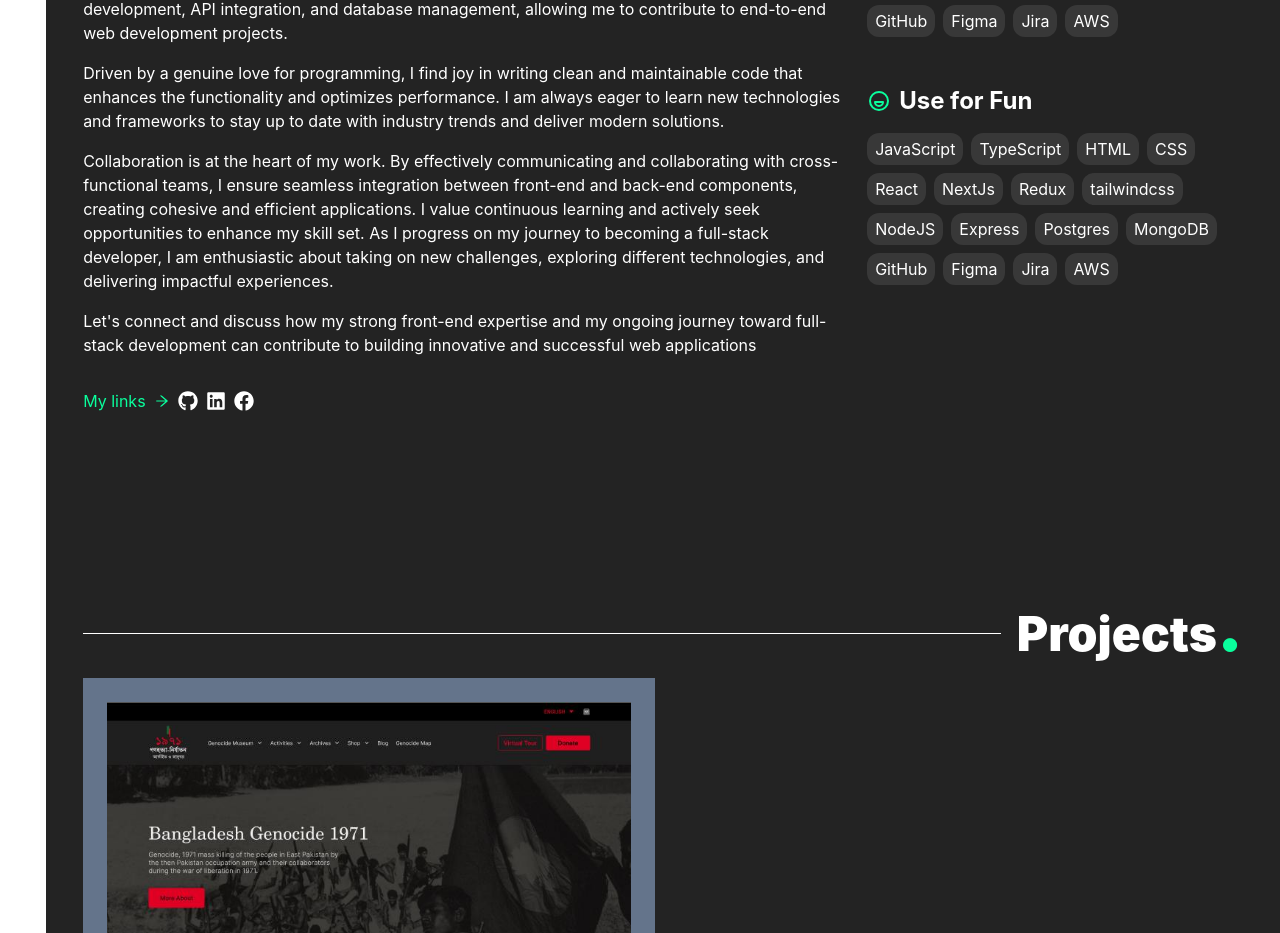
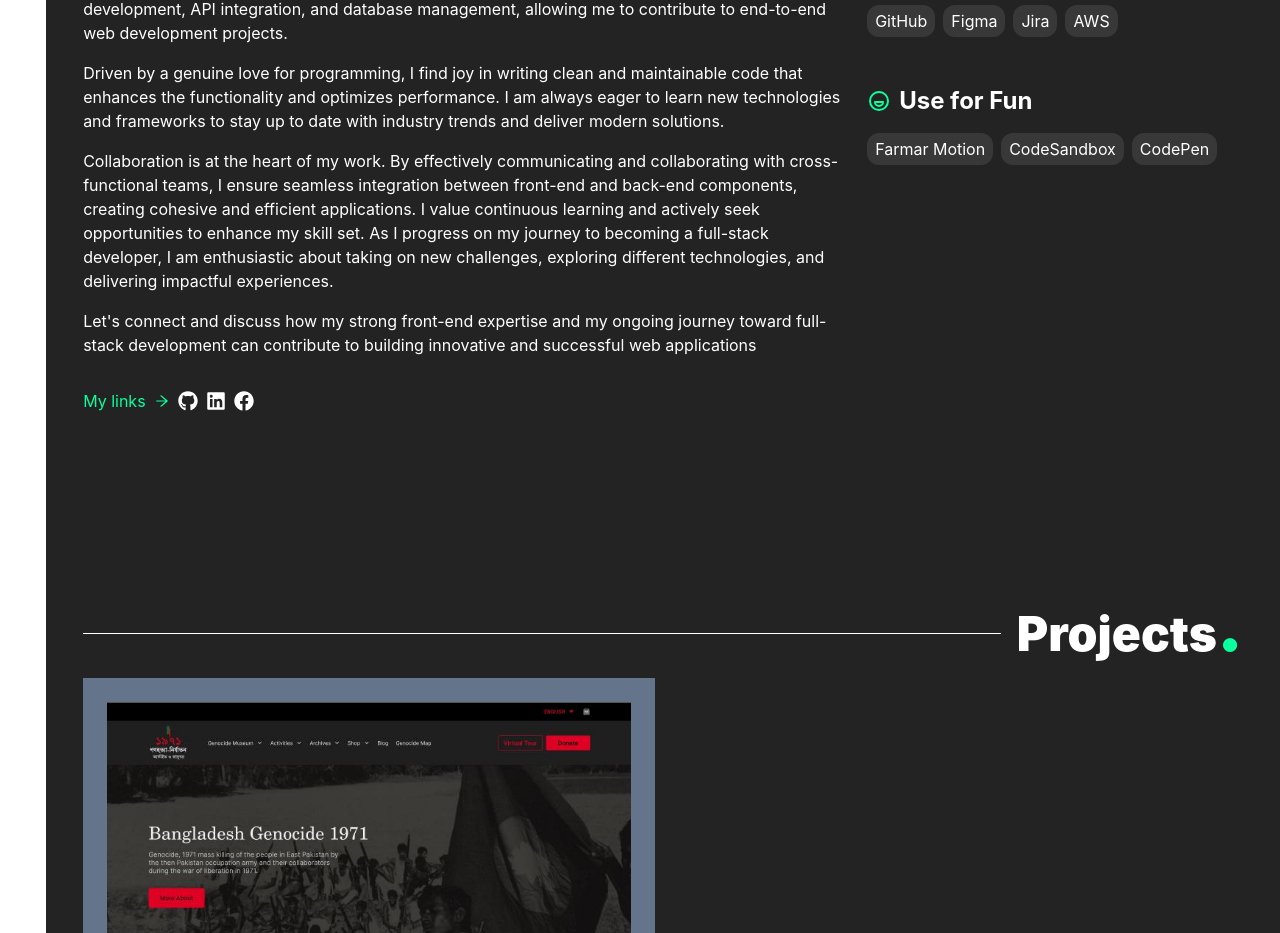
Before and after one commit to sajidhasan007/portfolio, a Next.js app: page / in a window 1280 px wide. Shown: the part 1116-2049 px from the top of the page. Built offline with nearby package versions, Linux system fonts and the light colour scheme.

Commit message:
add project and experience

```diff
--- a/src/components/About.tsx
+++ b/src/components/About.tsx
@@ -136,7 +136,7 @@ const About = () => {
                 </AddAnimation>
                 <AddAnimation>
                   <div className="flex gap-2 flex-wrap">
-                    {workSkill.map((item: string) => (
+                    {useForFun.map((item: string) => (
                       <div
                         key={item}
                         className="bg-[#383838] rounded-xl w-auto px-2 py-1 text-base "
@@ -175,3 +175,5 @@ const workSkill = [
   "Jira",
   "AWS",
 ];
+
+const useForFun = ["Farmar Motion", "CodeSandbox", "CodePen"];
--- a/src/components/AddAnimation.tsx
+++ b/src/components/AddAnimation.tsx
@@ -1,3 +1,4 @@
+/* eslint-disable react-hooks/exhaustive-deps */
 import React, { useEffect, useRef } from "react";
 import { motion, useAnimation, useInView } from "framer-motion";
 interface Props {
--- a/src/components/HeroSection.tsx
+++ b/src/components/HeroSection.tsx
@@ -16,6 +16,7 @@ const HeroSection = () => {
       sliderContruls.start("visible");
     }
   }, [isInview]);
+
   return (
     <Row className="h-full" ref={ref}>
       <Col
```
